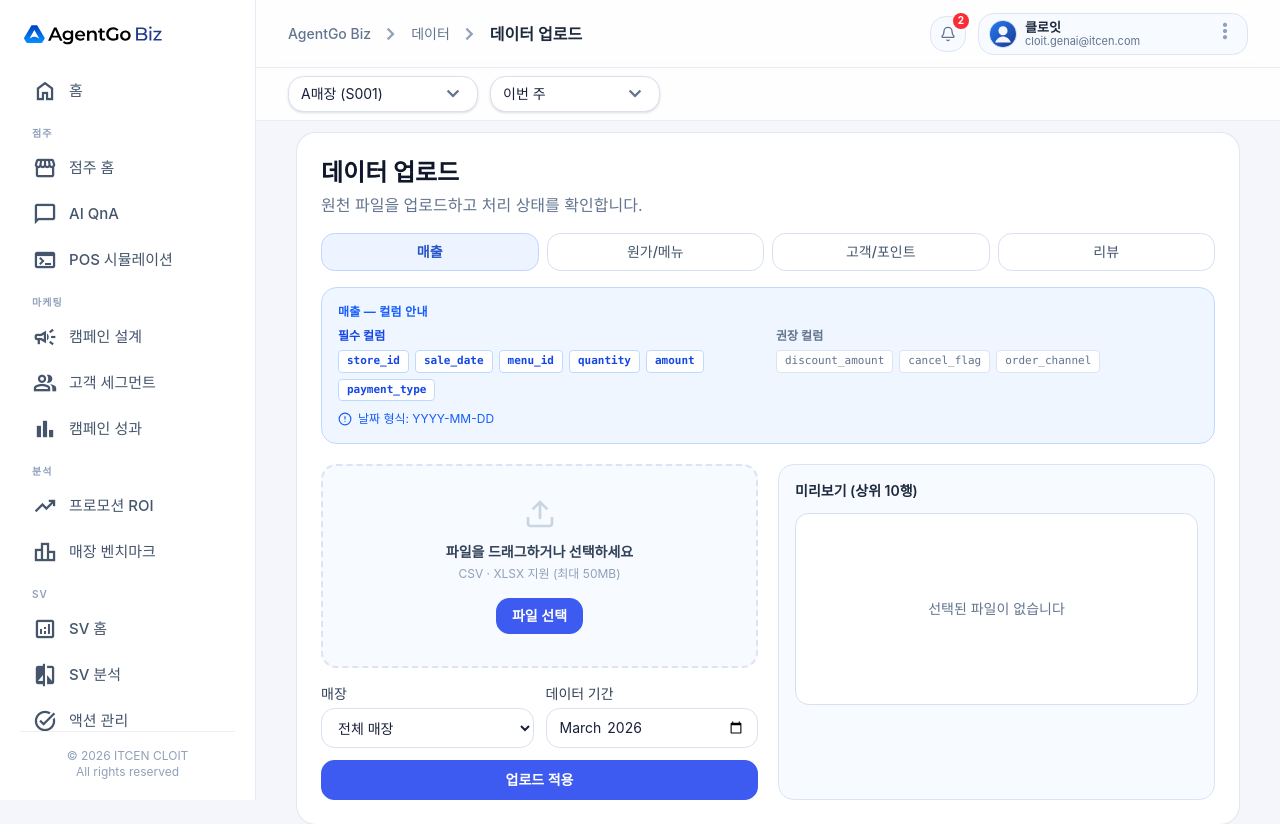
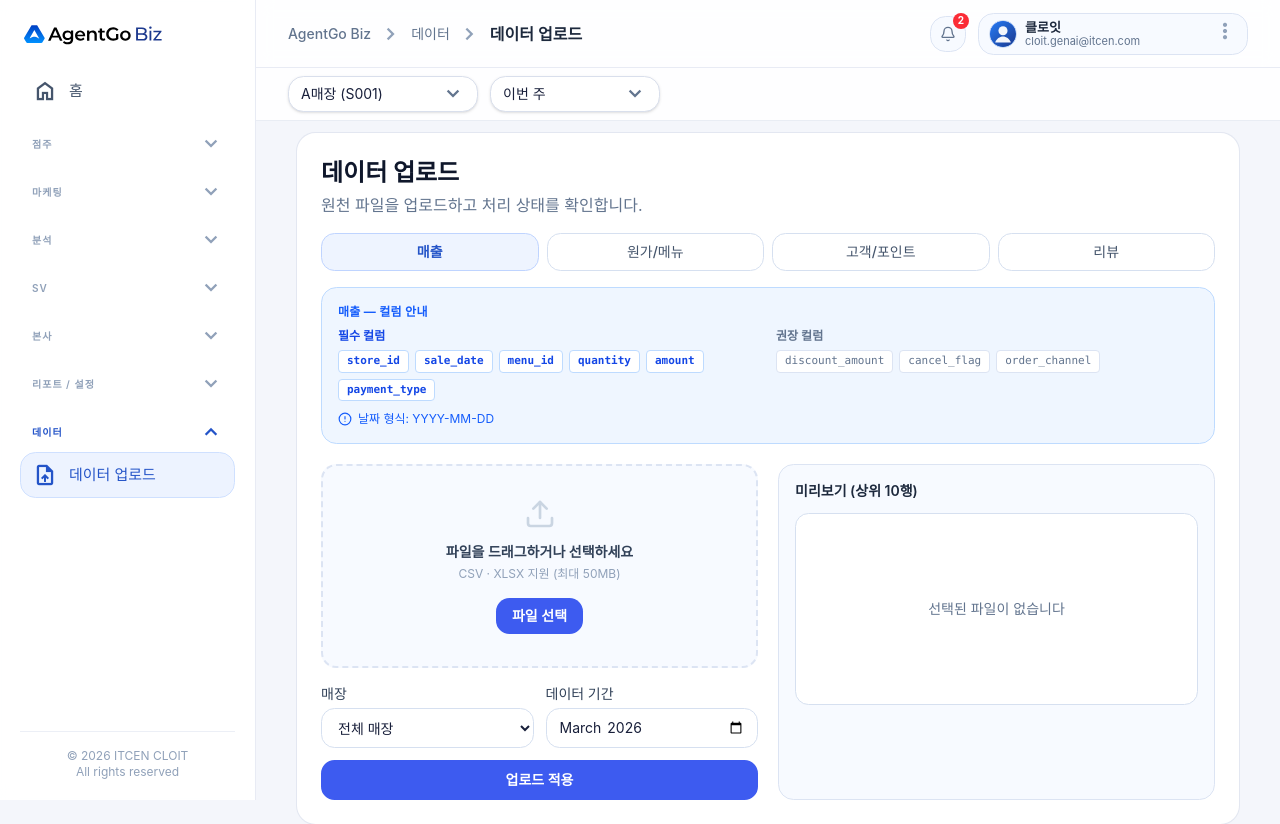
Before and after one commit to hnryu-cloit/agentgo-biz-front, a React (Vite) app: page /data/upload in a window 1280 px wide. Shown: the top 824 px of the page. Built offline with nearby package versions, Linux system fonts and the light colour scheme; a web font is replaced by a local one.

Commit message:
feat: 사이드바 섹션 아코디언 드롭다운 적용

```diff
--- a/src/components/commons/Sidebar.tsx
+++ b/src/components/commons/Sidebar.tsx
@@ -1,5 +1,6 @@
 import type React from "react";
-import { NavLink } from "react-router-dom";
+import { useState } from "react";
+import { NavLink, useLocation } from "react-router-dom";
 import { cn } from "@/lib/utils";
 import Logo from "@/assets/logo.svg";
 
@@ -76,7 +77,29 @@ const menuSections: MenuSection[] = [
   },
 ];
 
+function getInitialOpen(pathname: string): Set<string> {
+  const open = new Set<string>();
+  for (const s of menuSections) {
+    if (s.section && s.items.some((item) => pathname.startsWith(item.to))) {
+      open.add(s.section);
+    }
+  }
+  return open;
+}
+
 export const Sidebar: React.FC = () => {
+  const { pathname } = useLocation();
+  const [openSections, setOpenSections] = useState<Set<string>>(() => getInitialOpen(pathname));
+
+  const toggle = (section: string) => {
+    setOpenSections((prev) => {
+      const next = new Set(prev);
+      if (next.has(section)) next.delete(section);
+      else next.add(section);
+      return next;
+    });
+  };
+
   return (
     <aside className="fixed left-0 top-0 hidden h-full w-64 border-r border-border/75 bg-white/92 backdrop-blur-sm lg:flex">
       <div className="flex w-full flex-col p-5">
@@ -85,18 +108,15 @@ export const Sidebar: React.FC = () => {
         </NavLink>
 
         <nav className="mt-5 flex-1 space-y-0.5 overflow-y-auto pb-4">
-          {menuSections.map((section, sIdx) => (
-            <div key={sIdx} className={sIdx > 0 ? "mt-3" : ""}>
-              {section.section && (
-                <p className="mb-1 px-3 text-[10px] font-semibold uppercase tracking-widest text-slate-400">
-                  {section.section}
-                </p>
-              )}
+          {menuSections.map((section, sIdx) => {
+            if (!section.section) {
+              return (
+                <div key={sIdx}>
                   {section.items.map((item) => (
                     <NavLink
                       key={item.to}
                       to={item.to}
-                  end={item.to === "/"}
+                      end
                       className={({ isActive }) =>
                         cn(
                           "flex items-center gap-3 rounded-xl px-3 py-2.5 text-[15px] font-medium transition-colors",
@@ -111,7 +131,53 @@ export const Sidebar: React.FC = () => {
                     </NavLink>
                   ))}
                 </div>
+              );
+            }
+
+            const isOpen = openSections.has(section.section);
+            const hasActive = section.items.some((item) => pathname.startsWith(item.to));
+
+            return (
+              <div key={sIdx} className="mt-3">
+                <button
+                  onClick={() => toggle(section.section!)}
+                  className={cn(
+                    "flex w-full items-center justify-between rounded-lg px-3 py-1.5 transition-colors",
+                    hasActive ? "text-[#2454C8]" : "text-slate-400 hover:text-slate-600",
+                  )}
+                >
+                  <span className="text-[10px] font-semibold uppercase tracking-widest">
+                    {section.section}
+                  </span>
+                  <span className="material-symbols-outlined text-[14px]">
+                    {isOpen ? "expand_less" : "expand_more"}
+                  </span>
+                </button>
+
+                {isOpen && (
+                  <div className="mt-0.5 space-y-0.5">
+                    {section.items.map((item) => (
+                      <NavLink
+                        key={item.to}
+                        to={item.to}
+                        className={({ isActive }) =>
+                          cn(
+                            "flex items-center gap-3 rounded-xl px-3 py-2.5 text-[15px] font-medium transition-colors",
+                            isActive
+                              ? "border border-[#CFE0FF] bg-[#EDF3FF] text-[#2454C8]"
+                              : "border border-transparent text-slate-600 hover:border-[#E4EBF8] hover:bg-[#F7FAFF] hover:text-slate-900",
+                          )
+                        }
+                      >
+                        <span className="material-symbols-outlined text-[18px]">{item.icon}</span>
+                        <span>{item.label}</span>
+                      </NavLink>
                     ))}
+                  </div>
+                )}
+              </div>
+            );
+          })}
         </nav>
 
         <div className="border-t border-border/60 pt-4 text-center">
```
Lines whose indentation alone changed are shown as unchanged.
